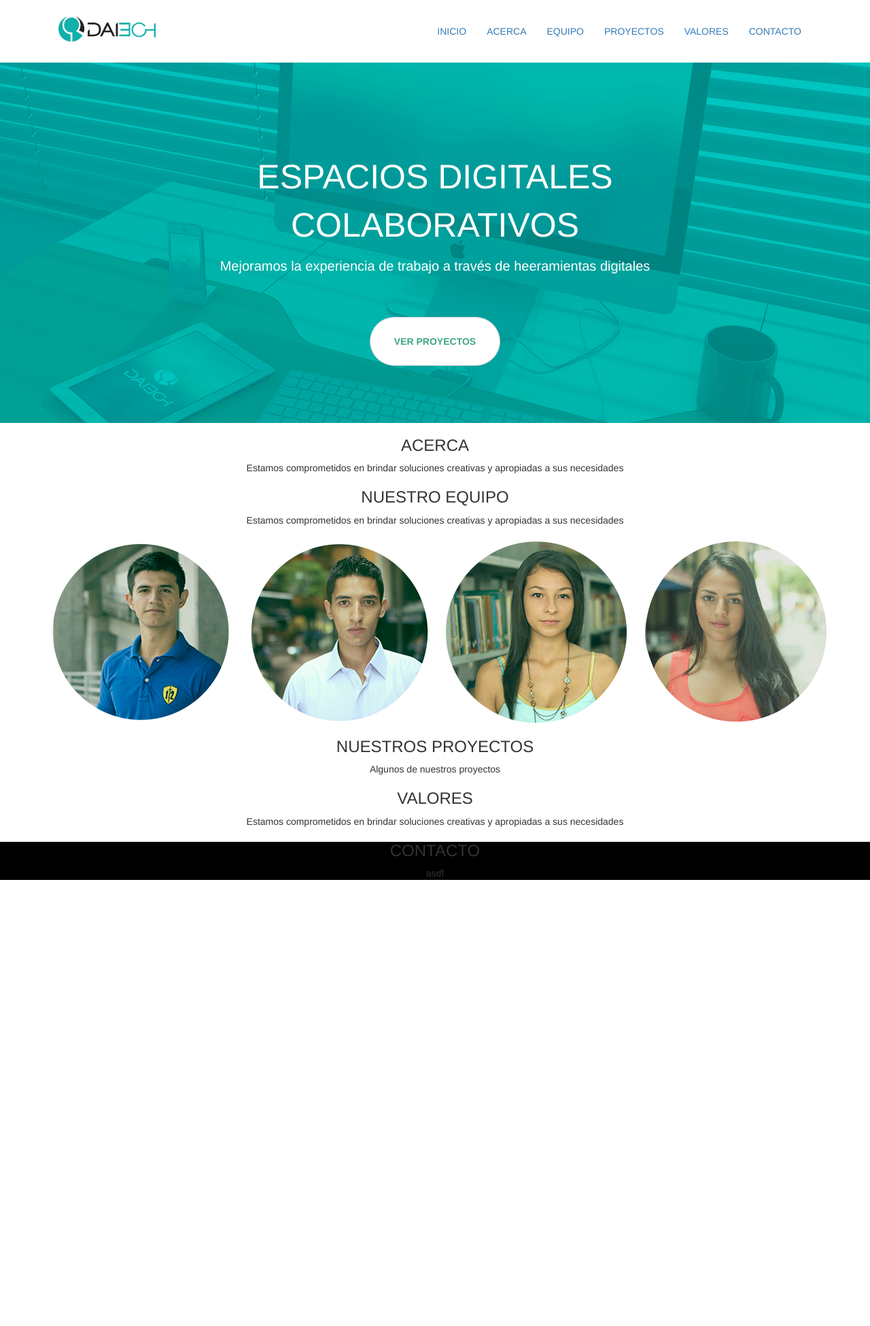
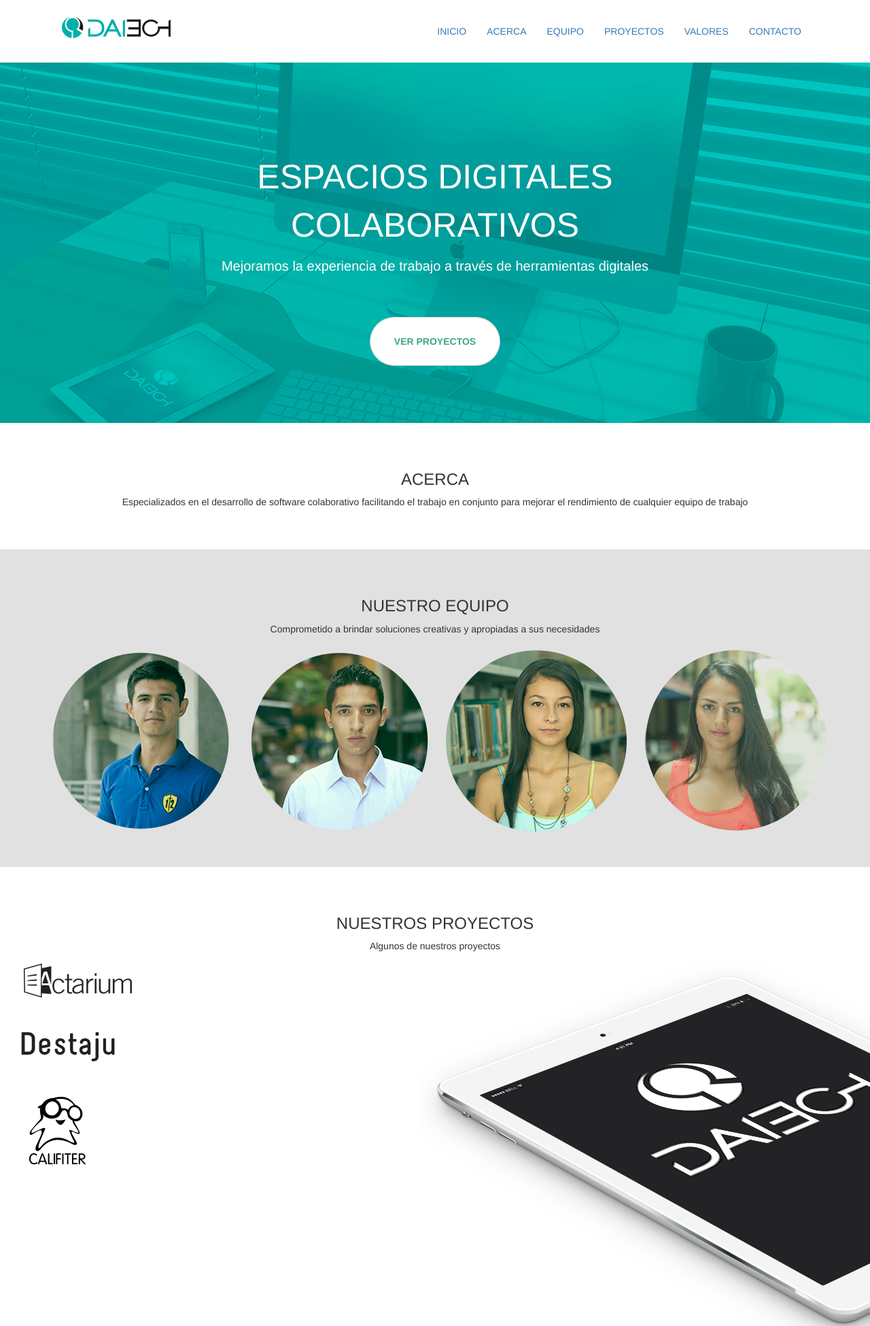
Before and after one commit to Daiech/Daiech.com, a Django app: page / in a window 1280 px wide. Shown: the top 1950 px of the page at 68% size. Before the commit the page ends 1294 px from the top, so only its background shows below. Run offline with Django 3.2, Linux system fonts and the light colour scheme; some libraries are stand-ins or nearby versions.

Commit message:
Some images added

```diff
--- a/apps/website/templates/website/index.html
+++ b/apps/website/templates/website/index.html
@@ -1,39 +1,50 @@
 {% extends "base.html" %}
 {% load i18n %}
-{% block title %}{{ title }}{% endblock %}
+{% block title %}Daiech{% endblock %}
 
 {%block content %}
 <div class="index">
     <div id="home">
         <div class="principal-text">
             <p class="principal-title">{% trans 'ESPACIOS DIGITALES COLABORATIVOS' %}</p>
-            <p class="principal-description">{% trans 'Mejoramos la experiencia de trabajo a través de heeramientas digitales' %}</p>
+            <p class="principal-description">{% trans 'Mejoramos la experiencia de trabajo a través de herramientas digitales' %}</p>
             <a href="#projects" class="btn btn-default">{% trans 'VER PROYECTOS' %}</a>
         </div>
     </div>
-    <div id="about">
+    <div id="about" class="screen">
         <h3>{% trans 'ACERCA' %}</h3>
-        <p>{% trans 'Estamos comprometidos en brindar soluciones creativas y apropiadas a sus necesidades' %}</p>
+        <p>{% trans 'Especializados en el desarrollo de software colaborativo facilitando el trabajo en conjunto para mejorar el rendimiento de cualquier equipo de trabajo' %}</p>
     </div>
-    <div id="team">
+    <div id="team" class="screen">
         <h3>{% trans 'NUESTRO EQUIPO' %}</h3>
-        <p>{% trans 'Estamos comprometidos en brindar soluciones creativas y apropiadas a sus necesidades' %}</p>
+        <p>{% trans 'Comprometido a brindar soluciones creativas y apropiadas a sus necesidades' %}</p>
         <div class="team-pic"></div>
     </div>
-    <div id="projects">
+    <div id="projects" class="screen">
         <h3>{% trans 'NUESTROS PROYECTOS' %}</h3>
         <p>{% trans 'Algunos de nuestros proyectos' %}</p>
-
+        <div class="projects-container">
+            <div class="projects-pic"></div>
+        </div>
     </div>
-    <div id="values">
+    <div id="values" class="screen">
         <h3>{% trans 'VALORES' %}</h3>
-        <p>{% trans 'Estamos comprometidos en brindar soluciones creativas y apropiadas a sus necesidades' %}</p>
-
+        <p>{% trans '¿Por qué elegir nuestas soluciones?' %}</p>
+        <div class="values-pic"></div>
     </div>
-    <div id="contact">
+    <div id="contact" class="screen">
         <h3>{% trans 'CONTACTO' %}</h3>
-        <div>asdf</div>
-
+        <div class="container-fluid">
+            <div class="row">
+                <div class="col-xs-6 col-sm-4">
+                    <div class="address"><address>Cra 31 # 15-87<br>Barrio, San Luis<br>Pereira, Colombia<br></address></div>
+                </div>
+                <div class="col-xs-6 col-sm-4"><p>3216899</p></div>
+                <div class="col-xs-6 col-sm-4">
+                    <a href="mailto:contacto@daiech.com" title="Env&iacute;anos un correo para contactarnos">contacto@daiech.com</a>
+                </div>
+            </div>
+        </div>
     </div>
 </div>
 {% endblock%}
@@ -52,15 +63,23 @@
 {%block style%}
     <style type="text/css">
         .index{text-align: center;}
+        .screen{padding: 50px 0;}
         #home{background-image: url("{{ STATIC_URL }}img/landing/p.png");background-repeat: no-repeat;background-position: center;height: 530px;width: 100%}
         #home .principal-text{top: 25%;position: relative;width: 50%;margin: auto;}
         #home .principal-text p.principal-title{font-size: 50px;color: white;}
         #home .principal-text p.principal-description{font-size: 20px;color: white;}
         #home .principal-text a.btn{font-weight: bold;padding: 25px 35px;border-radius: 40px;color: #3DA584;margin-top: 50px;}
+        #about{}
+        #team{background-color: #e1e1e1}
+        #team .team-pic{background-image: url("{{ STATIC_URL }}img/landing/team.png");background-repeat: no-repeat;background-position: center; height: 280px;width: 100%}
+        #projects {}
+        #projects .projects-container{background-image: url("{{ STATIC_URL }}img/landing/tablet.png");background-repeat: no-repeat;background-position: right; height: 570px;width: 100%}
+        #projects .projects-pic{background-image: url("{{ STATIC_URL }}img/landing/projects.png");background-repeat: no-repeat;background-position: left; height: 319px;width: 100%}
+        #values {background-color: #00aeaa;color: white;}
+        #values .values-pic{background-image: url("{{ STATIC_URL }}img/landing/values.png");background-repeat: no-repeat;background-position: center; height: 188px;width: 100%}
+        #contact .row{margin: 40px 0;}
+        #contact {background-color: #222222;color: white;}
+        #contact .address{text-align: left;margin: auto;width: 130px}
 
-        #team{}
-        #team .team-pic{background-image: url("{{ STATIC_URL }}img/landing/team.png");background-repeat: no-repeat;background-position: center; height: 280px;width: 100%}
-
-        #contact {background-color: black}
     </style>
 {%endblock%}
--- a/apps/website/views.py
+++ b/apps/website/views.py
@@ -4,7 +4,6 @@ from django.template import RequestContext
 
 
 def home(request):
-    title = "Bienvenido a Daiech"
     return render(request, 'website/index.html', locals())
 
 
--- a/public/static/css/style.css
+++ b/public/static/css/style.css
@@ -1,3 +1,5 @@
 .b{border: solid thin #dadada;}
 .navbar-toggle .icon-bar{background-color: #888;}
 #daiech-navbar{margin-top: 20px;}
+.daiech-logo{margin: 0 auto;width: 170px;}
+.daiech-social{height: 39px;margin:15px auto;margin-bottom: 0;width: 180px;}
--- /dev/null
+++ b/requirements.txt
@@ -0,0 +1 @@
+django
--- a/templates/base.html
+++ b/templates/base.html
@@ -6,7 +6,7 @@
     <meta http-equiv="X-UA-Compatible" content="IE=edge">
     <meta name="viewport" content="width=device-width, initial-scale=1">
     <meta name="description" content="Daiech Official Web">
-    <title>{% block title %}{% endblock %} - Daiech</title>
+    <title>{% block title %}{% endblock %}</title>
     <link rel="apple-touch-icon-precomposed" sizes="57x57" href="{{ STATIC_URL }}apple-touch-icon-57x57-precomposed.png" />
     <link rel="apple-touch-icon-precomposed" sizes="114x114" href="{{ STATIC_URL }}apple-touch-icon-114x114-precomposed.png" />
     <link rel="apple-touch-icon-precomposed" sizes="72x72" href="{{ STATIC_URL }}apple-touch-icon-72x72-precomposed.png" />
@@ -39,8 +39,9 @@
         </nav>
     </div>
     {% block content %}{% endblock %}
-    <footer class="">
-        <!-- <p>Daiech.com <script>var f = new Date();document.write(f.getFullYear());</script><br /><a title="Env&iacute;anos un correo para contactarnos" href="mailto:contacto@daiech.com">contacto@daiech.com</a></p> -->
+    <footer class="screen">
+        <div class="daiech-logo"><a href="/"><img src="{{ STATIC_URL }}img/daiech-logo.png"></a></div>
+        <div class="daiech-social"><img src="{{ STATIC_URL }}img/daiech-social-active.png"></div>
     </footer>
 
   {% if not DEBUG %}
--- a/templates/top_bar.html
+++ b/templates/top_bar.html
@@ -7,7 +7,7 @@
             <span class="icon-bar"></span>
             <span class="icon-bar"></span>
         </button>
-        <a href="/"><img src="{{ STATIC_URL }}img/daiech-1.png"></a>
+        <a href="/"><img src="{{ STATIC_URL }}img/daiech-logo.png"></a>
     </div>
     <div class="collapse navbar-collapse" id="daiech-menu">
         <ul  class="nav navbar-nav navbar-right">
```
Also changed, not shown: public/static/img/daiech-logo.png (added), public/static/img/daiech-social-active.png (added), public/static/img/landing/projects.png (added), public/static/img/landing/tablet.png (added), public/static/img/landing/values.png (added).
